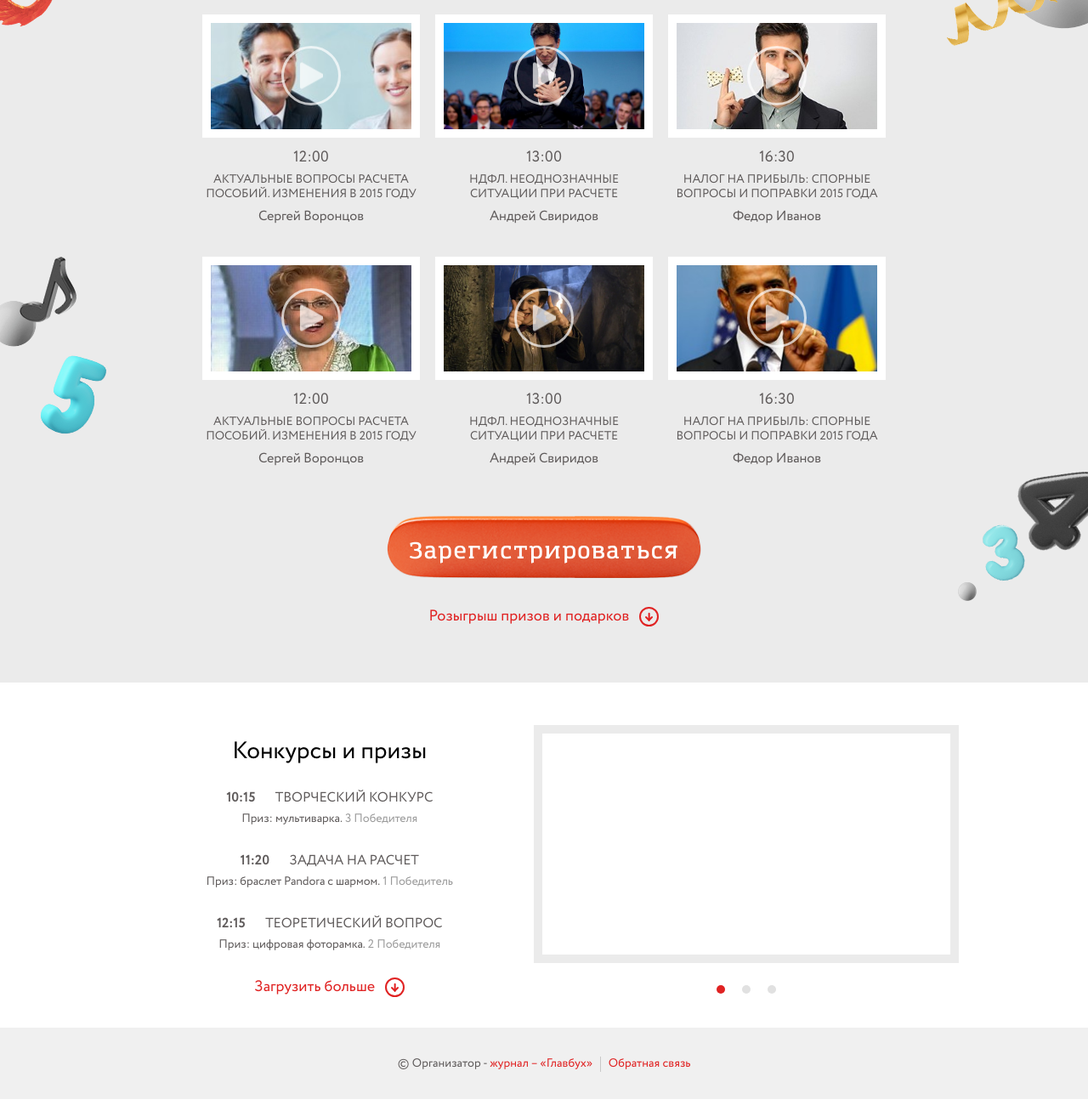
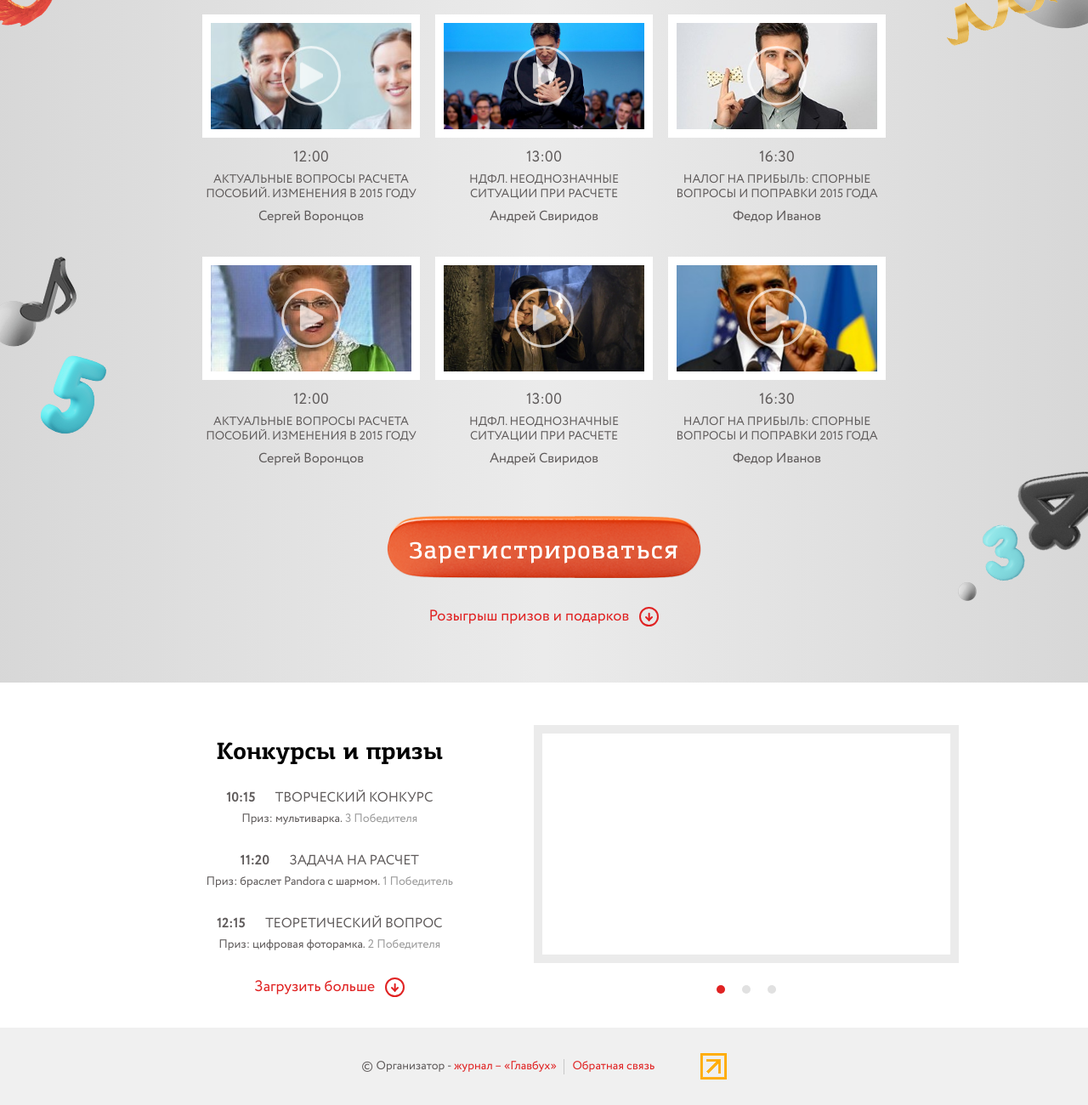
Before and after one commit to swhistle/accounting-marathon, a website: page app/index.html in a window 1280 px wide. Shown: the part 439-1739 px from the top of the page at 85% size. Drawn offline with nearby package versions, Linux system fonts and the light colour scheme; files that its build step writes are made by us from their sources; files whose address does not match are found by name.

Commit message:
linear-gradient for main and header

```diff
--- a/app/components/contests/contests.scss
+++ b/app/components/contests/contests.scss
@@ -9,6 +9,7 @@
     line-height: 1.5;
     color: #000;
     margin-bottom: 20px;
+    font-family: $font-family-pfcentro;
   }
 
   &__list {
--- a/app/components/copyright/copyright.scss
+++ b/app/components/copyright/copyright.scss
@@ -8,6 +8,7 @@
 
   &__sponsor {
     display: inline-block;
+    vertical-align: middle;
     font-size: 14px;
     line-height: 1.2;
     margin-right: 5px;
@@ -15,6 +16,7 @@
 
   &__link {
     display: inline-block;
+    vertical-align: middle;
     text-decoration: none;
     color: $color-social-link;
     font-size: 14px;
@@ -23,6 +25,7 @@
 
     &:nth-child(2) {
       padding-left: 10px;
+      margin-right: 50px;
       position: relative;
 
       &::before {
@@ -43,4 +46,19 @@
     }
 
   }
+
+  &__feedback-icon {
+    display: inline-block;
+    vertical-align: middle;
+    width: 31px;
+    height: 31px;
+    background: url("../../images/spritesheet.png") no-repeat;
+    background-position: 0 0;
+    transition: 0.3s ease;
+
+    &:hover,
+    &:active {
+      opacity: 0.7;
+    }
+  }
 }
--- a/app/components/header/header.scss
+++ b/app/components/header/header.scss
@@ -2,6 +2,7 @@
 
 .header {
   background-color: $color-background;
+  background-image: linear-gradient(to right, rgba(#aaa, 0.3), transparent, rgba(#aaa, 0.3));
   padding-bottom: 20px;
 
   &__logo-container {
--- a/app/components/main-page/main-page.scss
+++ b/app/components/main-page/main-page.scss
@@ -1,7 +1,9 @@
 @import '../../styles/variables';
 
 .main-page {
+  display: block;
   background-color: $color-background;
+  background-image: linear-gradient(to right, rgba(#aaa, 0.3), transparent, rgba(#aaa, 0.3));
   text-align: center;
   padding-bottom: 65px;
   position: relative;
--- a/app/components/speeches/speeches.scss
+++ b/app/components/speeches/speeches.scss
@@ -22,5 +22,7 @@
     display: block;
     text-decoration: none;
     color: inherit;
+    position: relative;
+    z-index: 10;
   }
 }
--- a/app/index.html
+++ b/app/index.html
@@ -234,6 +234,7 @@
         <div class="copiright__container">
           <span class="copyright__sponsor">&copy; Организатор - <a href="javascript:void(0);" class="copyright__link" title="">журнал &ndash; &laquo;Главбух&raquo;</a></span>
           <a href="javascript:void(0);" class="copyright__link" title="">Обратная связь</a>
+          <a href="javascript:void(0);" class="copyright__feedback-icon" title=""></a>
         </div>
       </div>
     </div>
```
Also changed, not shown: htdocs/index.html (+1 -1 lines), htdocs/styles/contests/contests.css, htdocs/styles/copyright/copyright.css, htdocs/styles/header/header.css, htdocs/styles/main-page/main-page.css, htdocs/styles/speeches/speeches.css, htdocs/styles/style-index.css.
